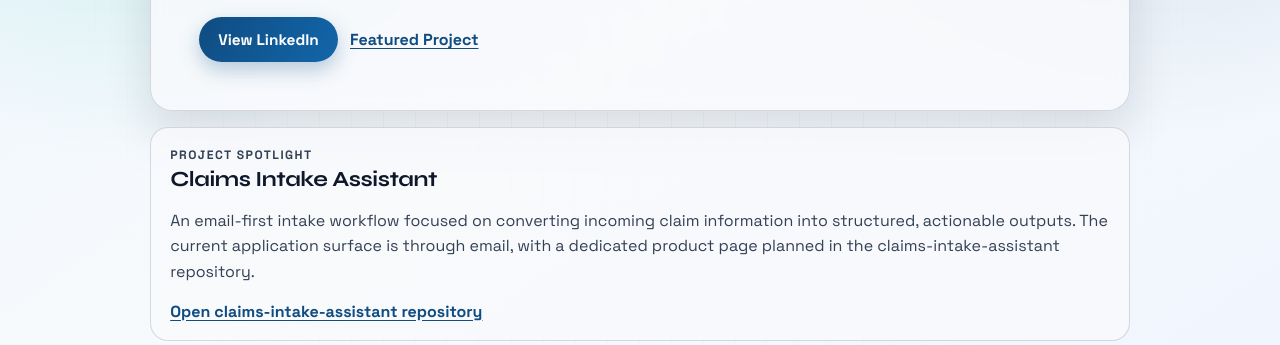
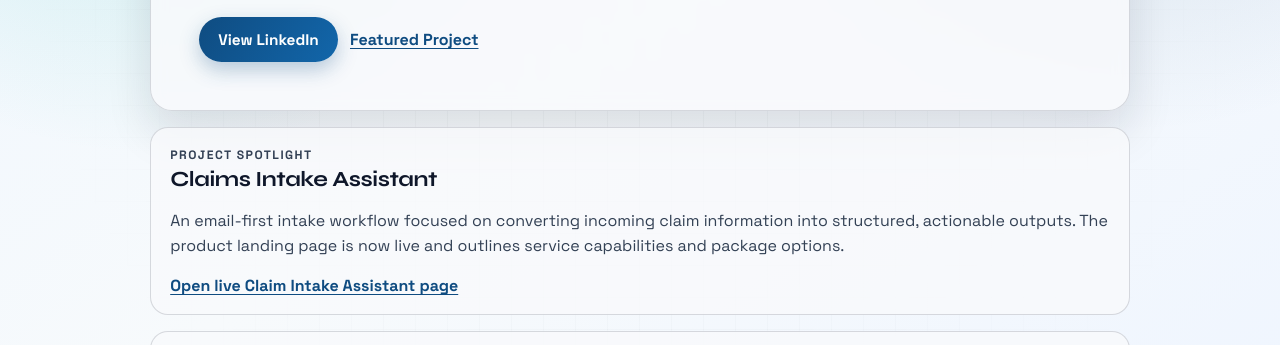
Before and after one commit to seanfloler/seanfloler.github.io, a website: page index.html in a window 1280 px wide. Shown: the part 438-783 px from the top of the page. Drawn offline with Linux system fonts and the light colour scheme.

Commit message:
Update featured project link to live Render URL

```diff
--- a/index.html
+++ b/index.html
@@ -34,11 +34,10 @@
         <h2 id="project-heading">Claims Intake Assistant</h2>
         <p>
           An email-first intake workflow focused on converting incoming claim information into structured, actionable
-          outputs. The current application surface is through email, with a dedicated product page planned in the
-          claims-intake-assistant repository.
+          outputs. The product landing page is now live and outlines service capabilities and package options.
         </p>
-        <a class="project-link" href="https://github.com/seanfloler/claims-intake-assistant" target="_blank" rel="noreferrer">
-          Open claims-intake-assistant repository
+        <a class="project-link" href="https://claim-intake-assistant.onrender.com/" target="_blank" rel="noreferrer">
+          Open live Claim Intake Assistant page
         </a>
       </section>
 
```
